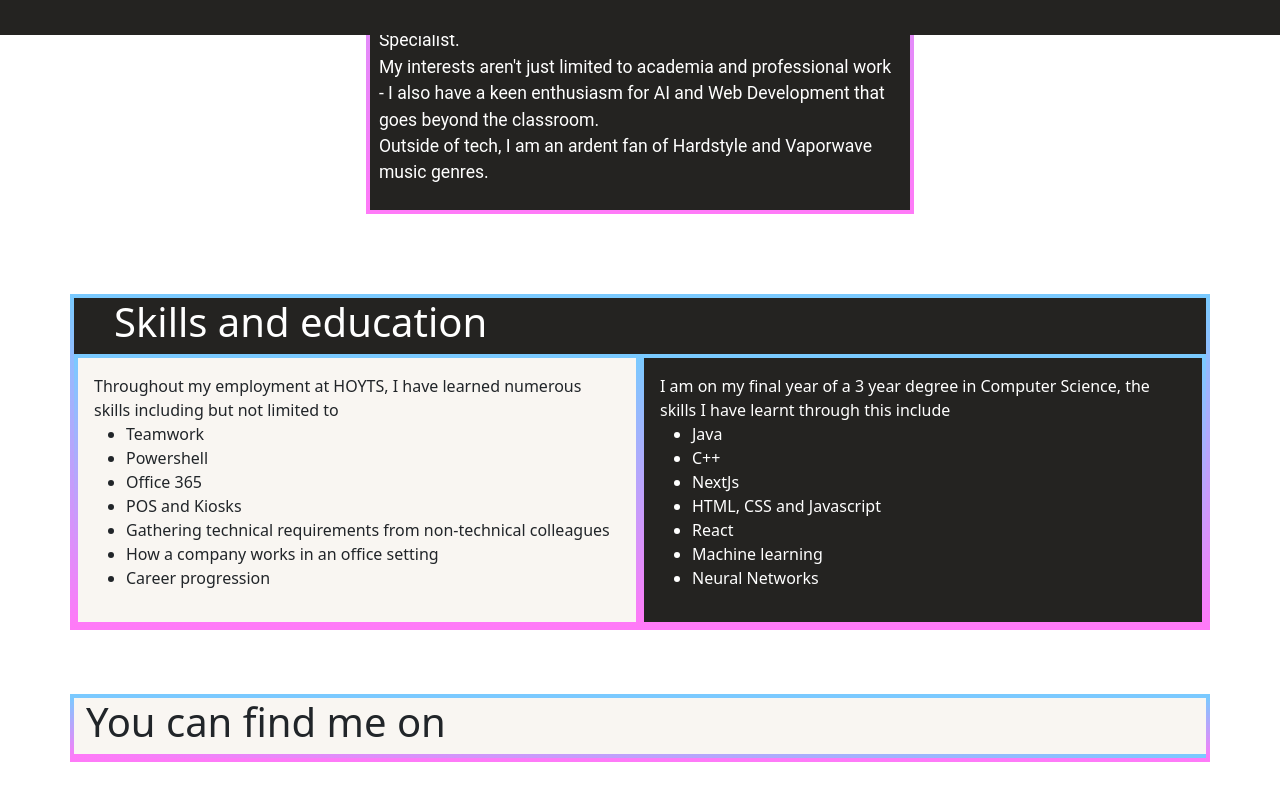
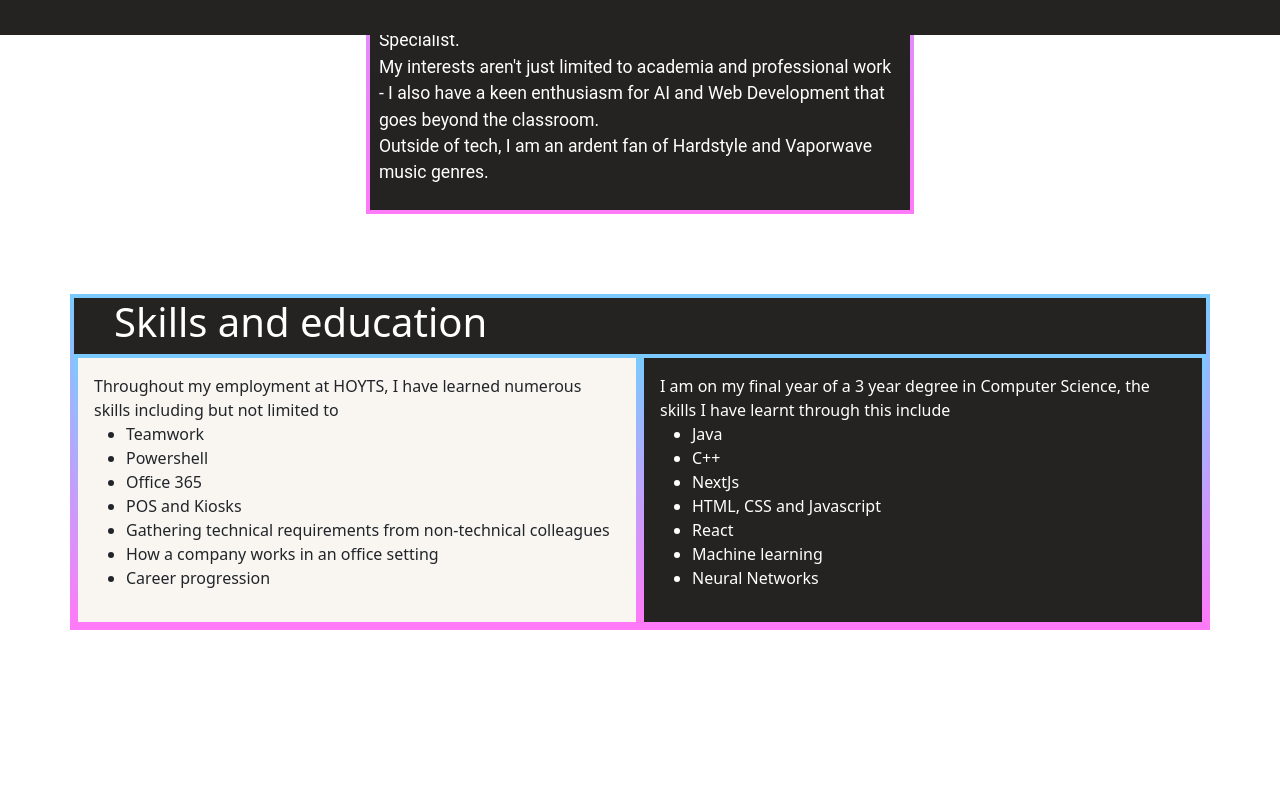
Before and after one commit to lukesngr/sangaworld, a Next.js app: page /home in a window 1280 px wide. Shown: the part 765-1565 px from the top of the page. After the commit the page ends 1459 px from the top, so only its background shows below. Built offline with nearby package versions, Linux system fonts and the light colour scheme.

Commit message:
Removed profile links gonna put in footer

```diff
--- a/src/pages/home.js
+++ b/src/pages/home.js
@@ -2,7 +2,6 @@ import NavbarWithBanner from "../components/pageParts/NavbarWithBanner"
 import DialogBoxProfile from "../components/home/DialogBoxProfile";
 import Footer from "../components/pageParts/Footer";
 import Skills from "../components/home/Skills";
-import Links from "../components/home/Links";
 import Meta from "../components/pageParts/Meta";
 
 function Home() {
@@ -11,7 +10,6 @@ function Home() {
     <NavbarWithBanner current={0} />
     <DialogBoxProfile />
     <Skills></Skills>
-    <Links></Links>
     <Footer></Footer>
     </>)
 }
```
